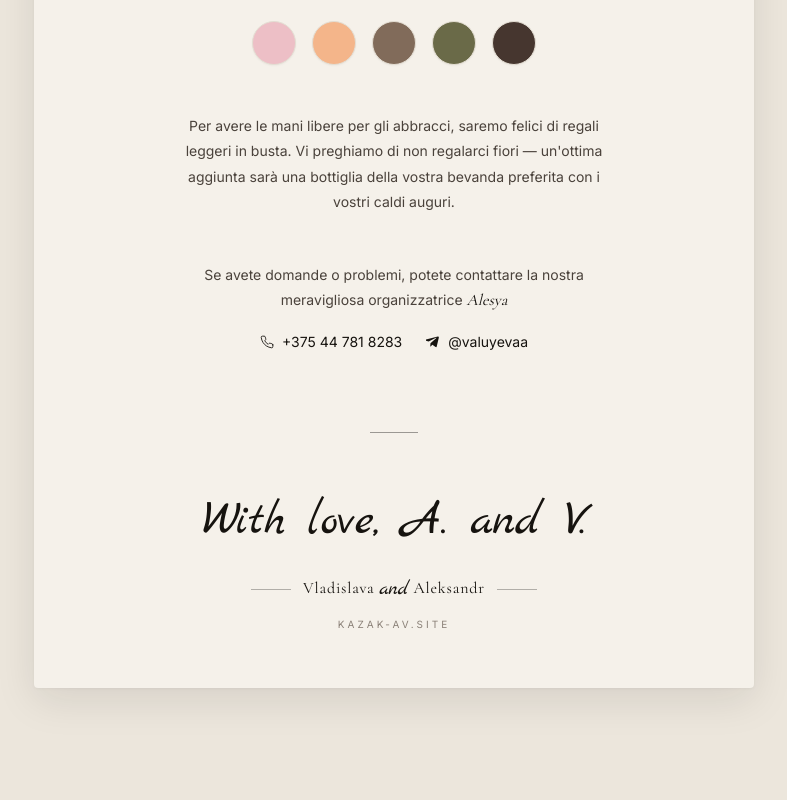
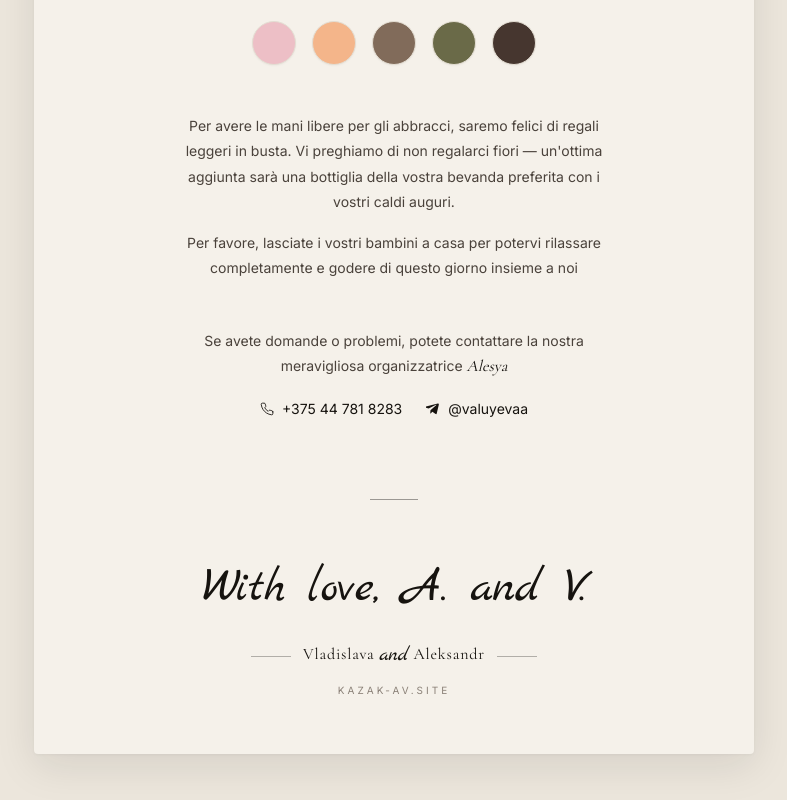
Before and after one commit to alexkazak-oss/wedding, a Next.js app: page /it in a window 1280 px wide. Shown: the part 2094-2894 px from the top of the page, without its empty margins (246-1033 px from the left). Before the commit the page ends 2830 px from the top, so only its background shows below. Built offline with nearby package versions, Linux system fonts and the light colour scheme.

Commit message:
feat: add additional gift guidelines to details section in Italian and Russian translations

```diff
--- a/components/invitation/details-section.tsx
+++ b/components/invitation/details-section.tsx
@@ -55,6 +55,9 @@ export function DetailsSection() {
 				<p className="mt-12 mx-auto max-w-md text-sm text-ink-light font-sans leading-[1.8]">
 					{t('giftsText')}
 				</p>
+				<p className="mt-4 mx-auto max-w-md text-sm text-ink-light font-sans leading-[1.8]">
+					{t('giftsText2')}
+				</p>
 			</Reveal>
 
 			{/* Organizer */}
--- a/messages/it.json
+++ b/messages/it.json
@@ -44,6 +44,7 @@
 		"dresscodeTitle": "Dress code",
 		"dresscodeText": "Vi saremo grati se sosterrete la palette di colori della nostra festa nei vostri abiti.",
 		"giftsText": "Per avere le mani libere per gli abbracci, saremo felici di regali leggeri in busta. Vi preghiamo di non regalarci fiori — un'ottima aggiunta sarà una bottiglia della vostra bevanda preferita con i vostri caldi auguri.",
+		"giftsText2": "Per favore, lasciate i vostri bambini a casa per potervi rilassare completamente e godere di questo giorno insieme a noi",
 		"organizerIntro": "Se avete domande o problemi, potete contattare la nostra meravigliosa organizzatrice",
 		"organizerName": "Alesya"
 	},
--- a/messages/ru.json
+++ b/messages/ru.json
@@ -44,6 +44,7 @@
 		"dresscodeTitle": "Дресс-код",
 		"dresscodeText": "Будем признательны, если вы поддержите цветовую гамму нашего праздника в своих нарядах.",
 		"giftsText": "Чтобы наши руки были свободными для объятий, будем рады лёгким подаркам в конвертах. Просим не дарить нам цветы — лучшим дополнением станет бутылочка вашего любимого напитка с вашими тёплыми пожеланиями.",
+		"giftsText2": "Пожалуйста, оставьте малышей дома, чтобы полностью расслабиться и насладиться этим днем вместе с нами",
 		"organizerIntro": "Если у Вас возникли вопросы или проблемы, можете связаться с нашим чудесным организатором",
 		"organizerName": "Алеся"
 	},
```
